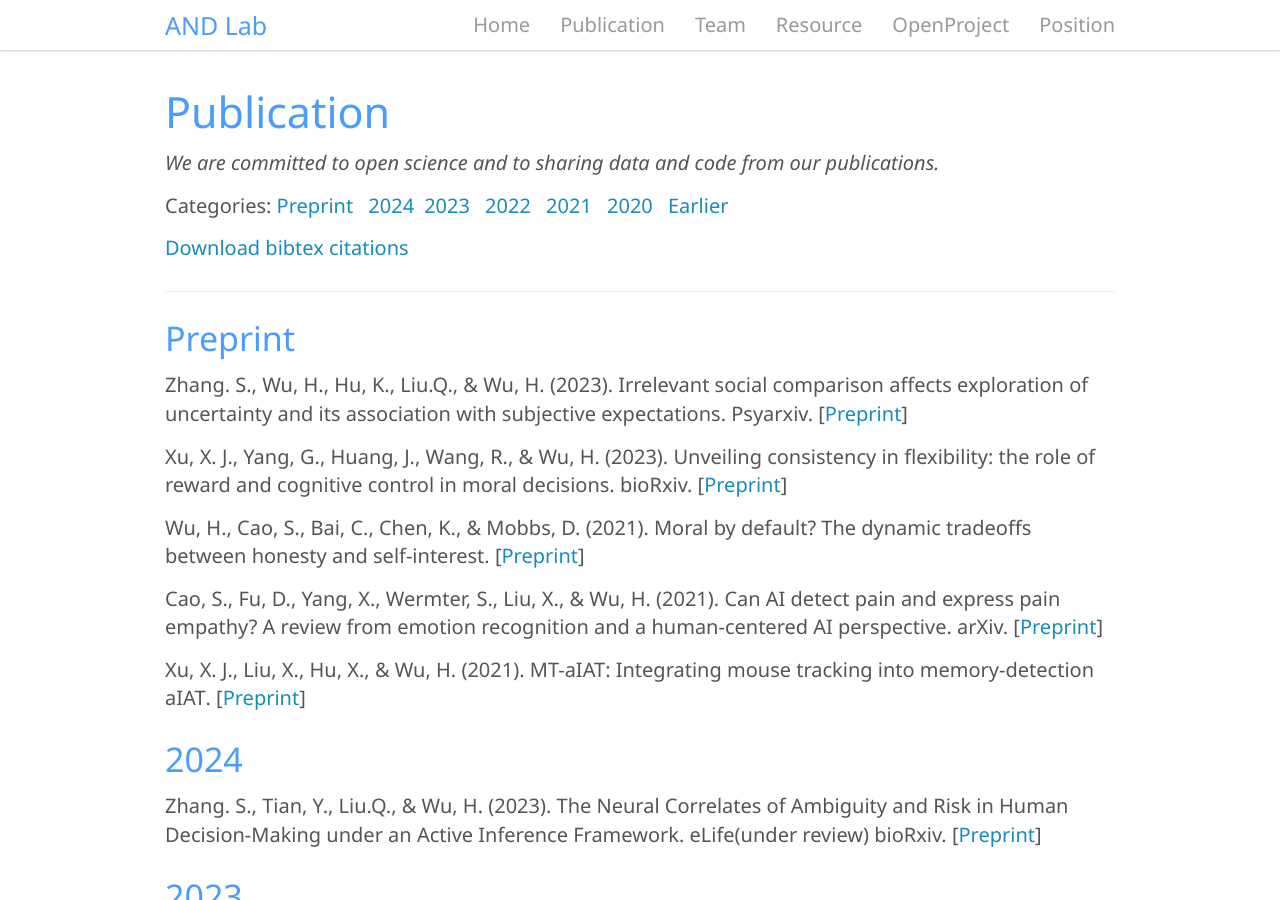
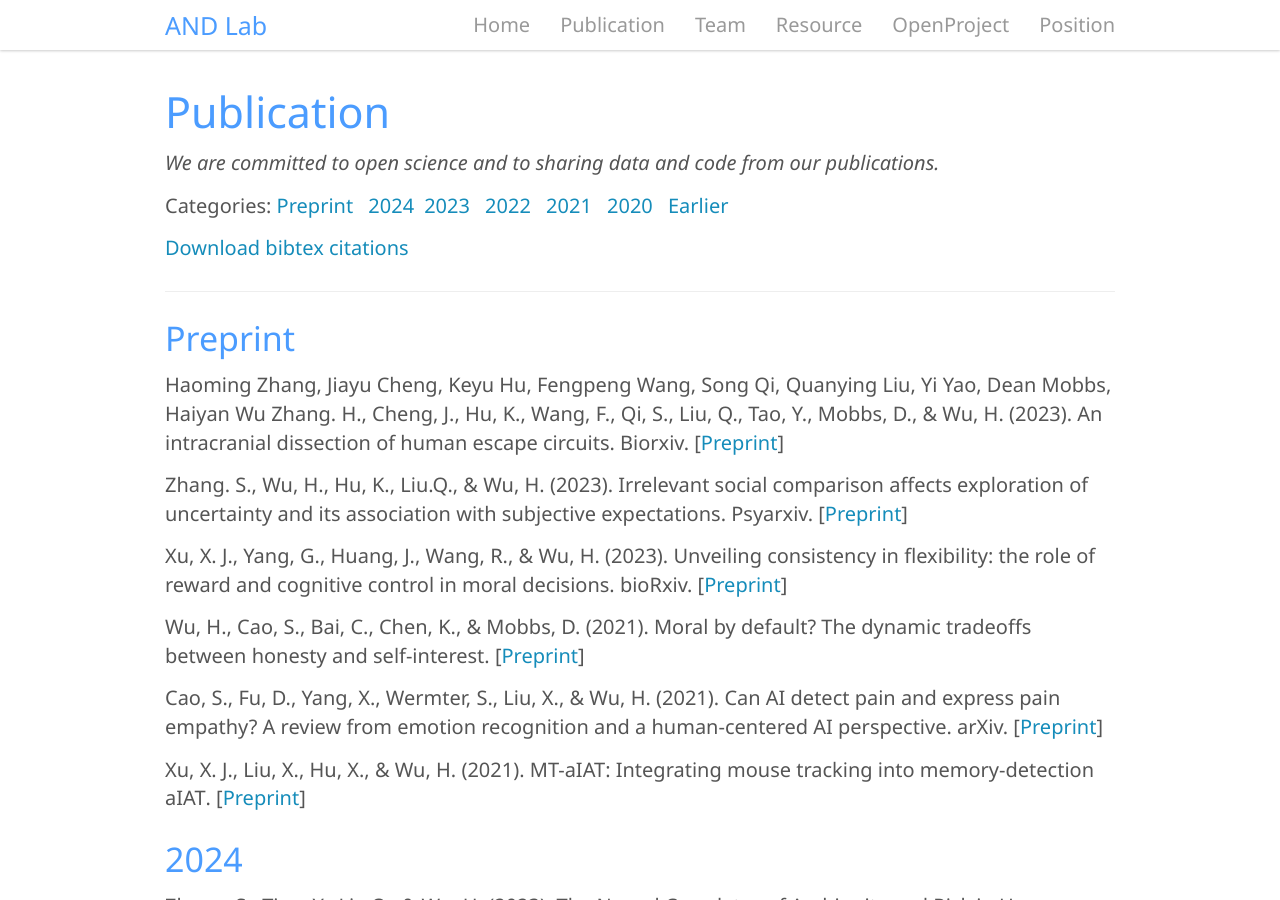
Before and after one commit to andlab-um/lab-website, a Jekyll site: the page built from _pages/publication.md, in a window 1280 px wide and 900 px high. Built offline with Jekyll 4.4.1, drawn with Linux system fonts in a browser that asks for light colours; nearby versions of some CDN libraries.

Commit message:
Update publication.md

```diff
--- a/_pages/publication.md
+++ b/_pages/publication.md
@@ -16,9 +16,10 @@ permalink: /publication
 ---
 
 ### Preprint
+Haoming Zhang, Jiayu Cheng, Keyu Hu, Fengpeng Wang, Song Qi, Quanying Liu, Yi Yao, Dean Mobbs, Haiyan Wu
+Zhang. H., Cheng, J., Hu, K., Wang, F., Qi, S., Liu, Q., Tao, Y., Mobbs, D., & Wu, H. (2023). **An intracranial dissection of human escape circuits**. Biorxiv. [[Preprint](https://doi.org/10.1101/2024.01.16.575785){:target="_blank"}]
 
 Zhang. S., Wu, H., Hu, K., Liu.Q., & Wu, H. (2023). **Irrelevant social comparison affects exploration of uncertainty and its association with subjective expectations**. Psyarxiv. [[Preprint](https://psyarxiv.com/74qvb/){:target="_blank"}]
-
 
 Xu, X. J., Yang, G., Huang, J., Wang, R., & Wu, H. (2023). **Unveiling consistency in flexibility: the role of reward and cognitive control in moral decisions**. bioRxiv. [[Preprint](https://doi.org/10.1101/2023.06.17.545416){:target="_blank"}]
 
```
